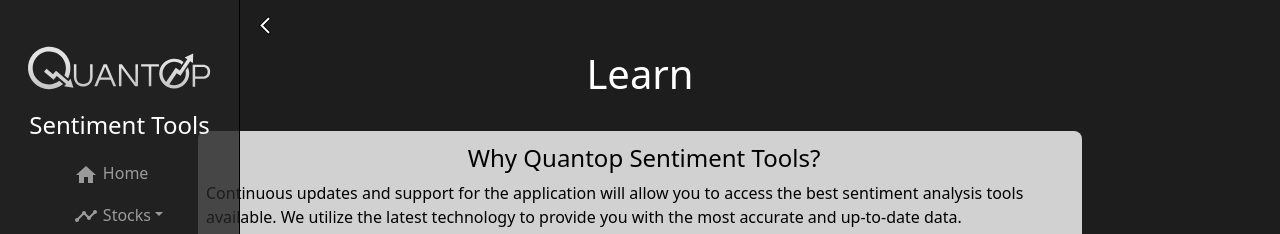
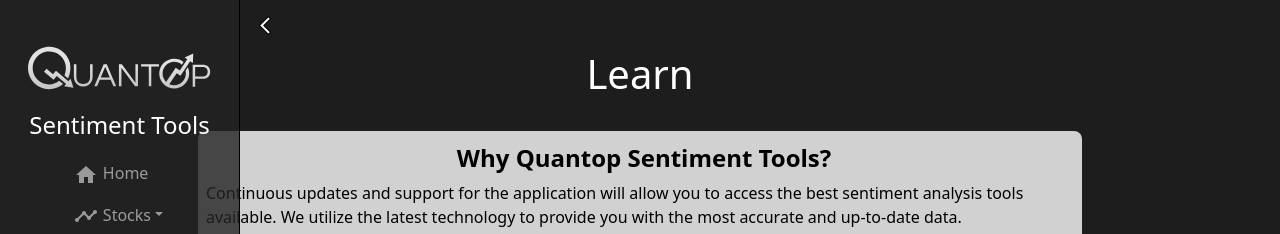
Before and after one commit to caxky/quantop-sentiment-tools, a React (Create React App) app in the folder client/: page /learn in a window 1280 px wide. Shown: the top 234 px of the page. Built offline with nearby package versions, Linux system fonts and the light colour scheme.

Commit message:
Change font weight of section header

```diff
--- a/client/src/components/learn/Learn.scss
+++ b/client/src/components/learn/Learn.scss
@@ -11,6 +11,10 @@
     .top {
       text-align: center;
       padding: 8px;
+
+      h4 {
+        font-weight: 600;
+      }
     }
 
     .section {
```
